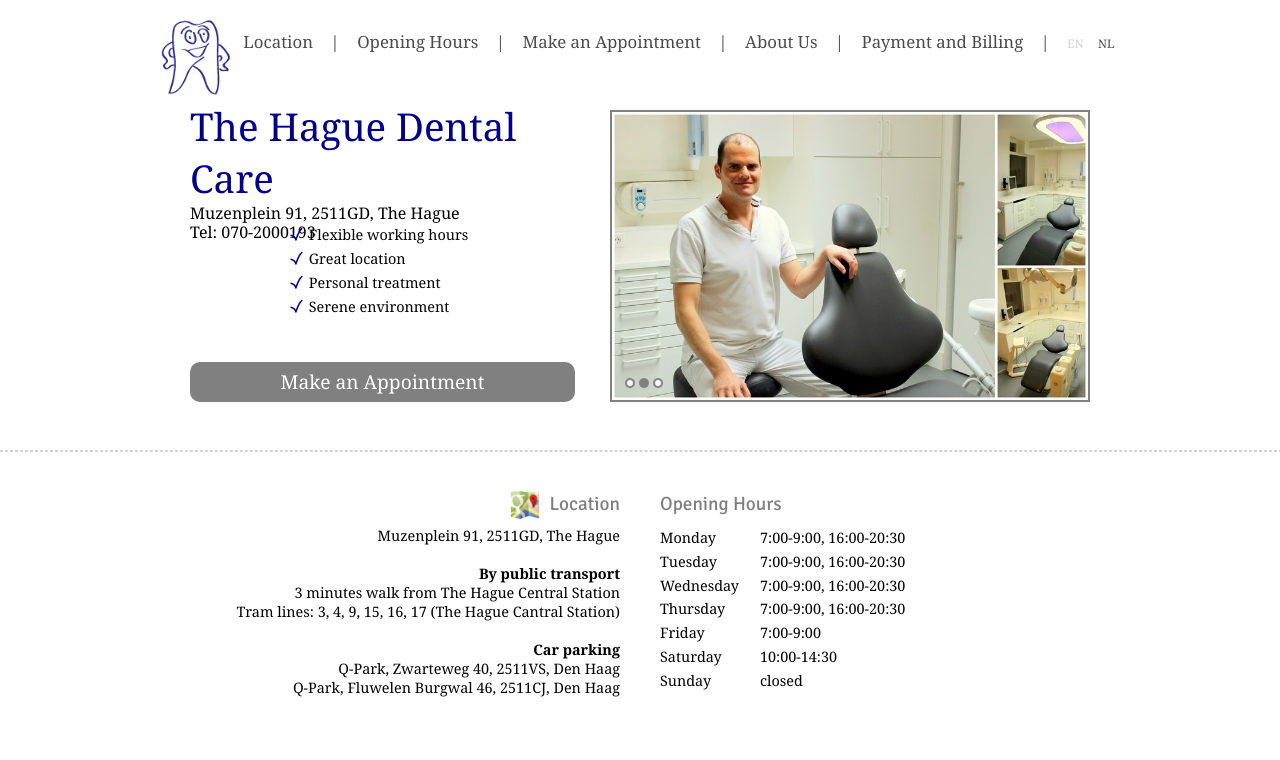
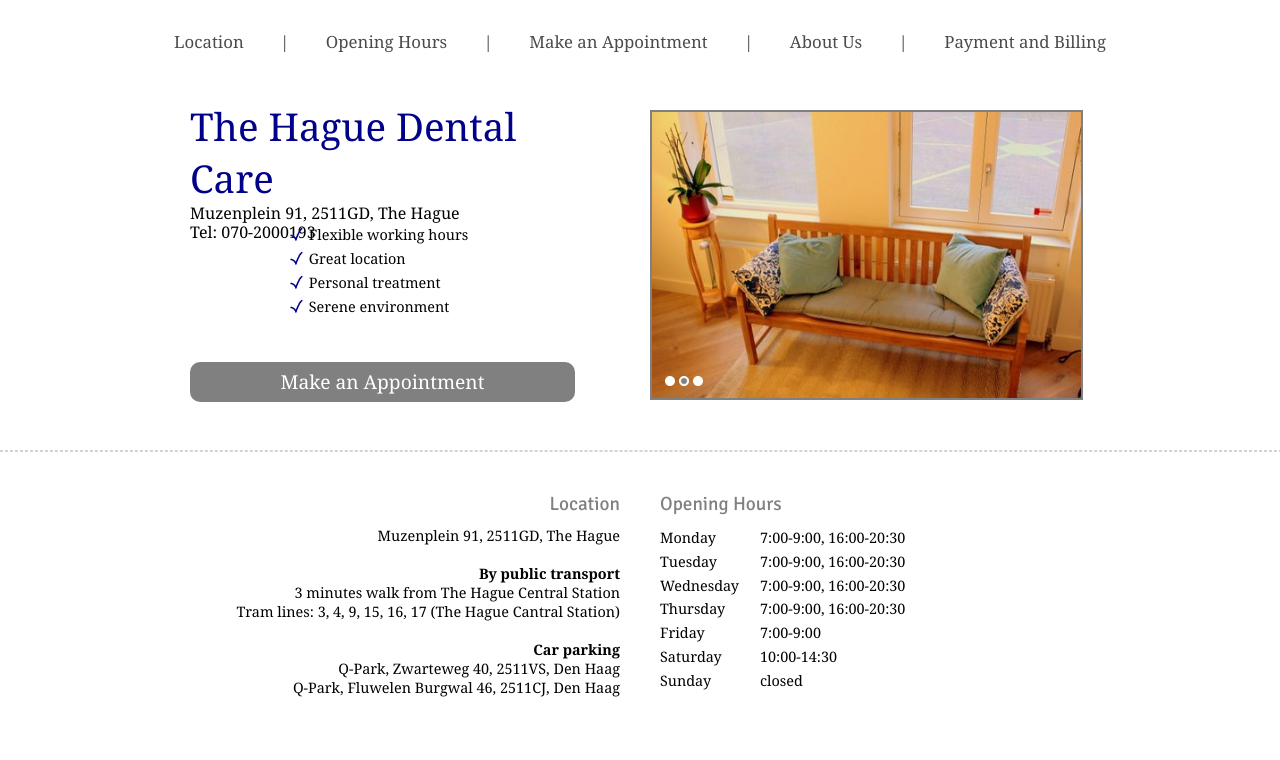
Before and after one commit to oriyudilevich/DanielWebsite, a PHP site: page / in a window 1280 px wide. Shown: the top 760 px of the page. Run offline with PHP 8.4, Linux system fonts and the light colour scheme; some libraries are stand-ins or nearby versions; some web fonts are replaced.

Commit message:
Changed pictures in slide show and about us, hid the english/dutch and location links until they get implemented. Changed buttons in slide show.

```diff
--- a/css/stylesheet.css
+++ b/css/stylesheet.css
@@ -137,8 +137,8 @@ div.close {
     color:black;
     opacity: 0.7;
     border: 0;
-    margin-right:13px;
-    margin-left:13px;
+    margin-right:32px;
+    margin-left:32px;
 }
 
 #header a {
@@ -225,7 +225,7 @@ div.close {
 
 #leftblock{
     float:left;
-    width: 420px;
+    width: 460px;
     height: 350px;
 }
 
@@ -321,7 +321,7 @@ div.close {
 #rightblock{
     position: relative;
     float: left;
-    width: 480px;
+    width: 440px;
     height: 350px;
 }
 
@@ -331,8 +331,8 @@ div.close {
 
 .fader{
     position: relative;
-    width: 476px;
-    height: 288px;
+    width: 429px;
+    height: 286px;
     overflow: hidden;
     margin-top:10px;
     border-style: solid;
--- a/index.html
+++ b/index.html
@@ -59,7 +59,7 @@
 
         <div id="header_content">
 
-            <span id="header_logo"><img src="images/Tooth.gif">The Hague Dentist</span>
+            <!-- <span id="header_logo"><img src="images/Tooth.gif">The Hague Dentist</span> -->
 
             <span id="header_location" class="container"><a id="header_location_a" href="#location">Location</a></span>
 
@@ -79,11 +79,11 @@
 
             <span id="header_payment" class="container"><a id="header_payment_a" href="#payment">Payment and Billing</a></span>
 
-            <span class="separator">|</span>
+            <!-- <span class="separator">|</span>
 
             <span id="header_english">EN</span>
 
-            <span id="header_dutch" class="container"><a id="header_dutch_a" href="dutch.html">NL</a></span>
+            <span id="header_dutch" class="container"><a id="header_dutch_a" href="dutch.html">NL</a></span> -->
 
         </div>
 
@@ -158,7 +158,7 @@
         <div id="openinghourslocation">
 
             <div id="location">
-                <div id="location_title"><a class="mapspopup" href="#"><img id="location_content_img" src="images/googlemaps.png"></a> Location</div>
+                <div id="location_title"><!-- <a class="mapspopup" href="#"><img id="location_content_img" src="images/googlemaps.png"></a>--> Location</div>
 
                 <div id="location_content">
                 Muzenplein 91, 2511GD, The Hague<br><br>
```
Also changed, not shown: images/buttonblue.gif, images/buttongray.gif, images/pic-aboutus.jpg, images/pics-homepage1 - original.jpg (deleted), images/pics-homepage1.jpg, images/pics-homepage2 - original.jpg (deleted), images/pics-homepage2.jpg, images/pics-homepage3 - original.jpg (deleted), images/pics-homepage3.jpg, 2 other files.
